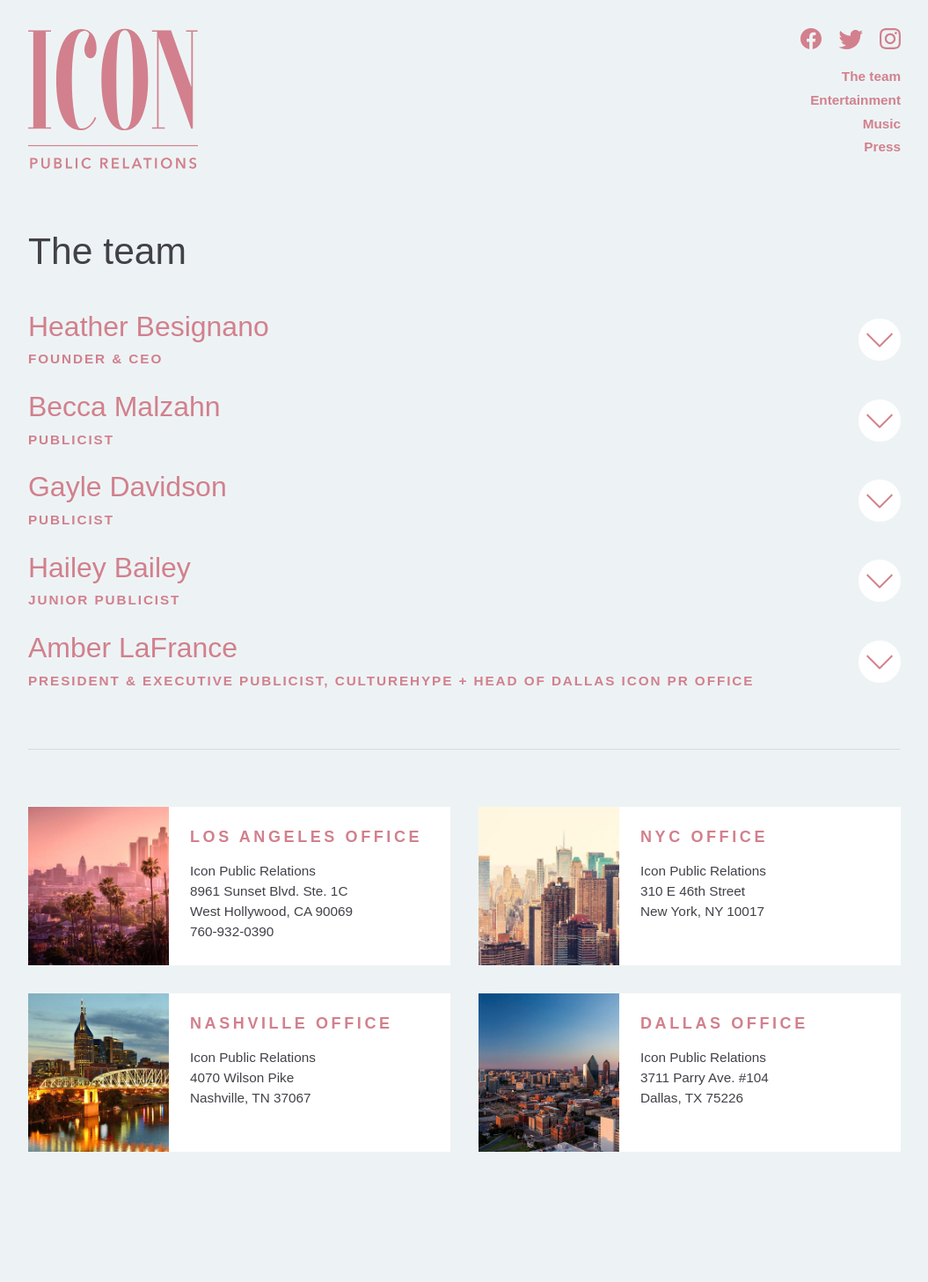
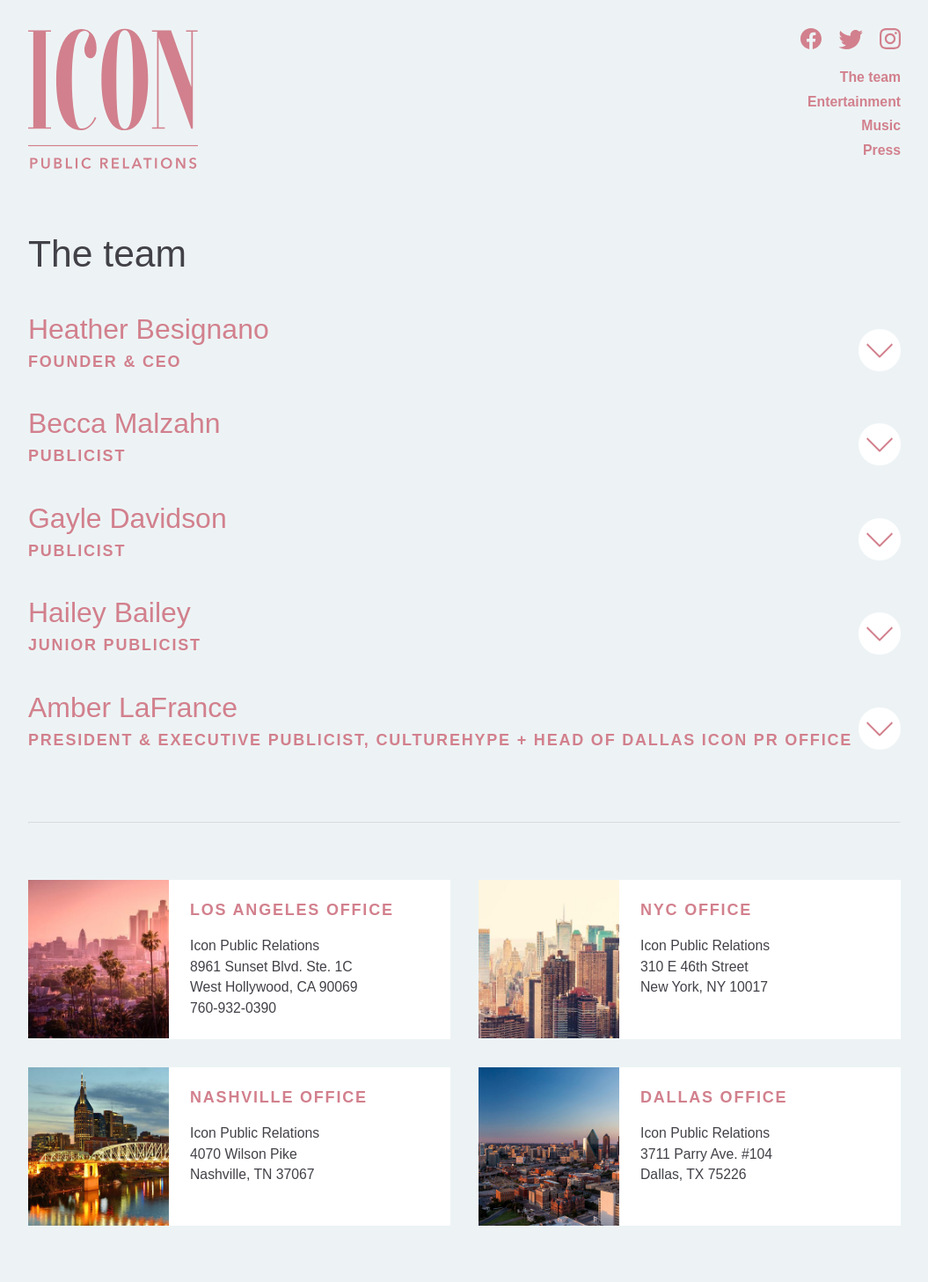
Before and after one commit to jgilyead/icon-pr, a Jekyll site: the page built from team/index.html, in a window 1280 px wide. Shown: the whole page at 88% size, without its empty margins (112-1167 px from the left). Built offline with Jekyll 4.4.1, drawn with Linux system fonts in a browser that asks for light colours; nearby versions of some CDN libraries; some web fonts are replaced; before the commit the page ends 1373 px from its top, so only the background shows below that.

Commit message:
Update typography

```diff
--- a/assets/css/base.scss
+++ b/assets/css/base.scss
@@ -16,12 +16,6 @@
   line-height: 0;
 }
 
-p {
-  text-align: left;
-  line-height: $line-height;
-  margin: 0 0 1em 0;
-}
-
 a {
   color: $brand-color;
   text-decoration: none;
@@ -29,39 +23,6 @@
   &:hover {
     color: $ink;
   }
-}
-
-h1, h2, h3 {
-  line-height: 1.15;
-  margin-top: 0;
-}
-
-h1 {
-  color: $ink;
-  //font-size: 1.5em;
-  font-weight: $regular;
-  margin: 0 0 1em;
-  padding: 0;
-
-  @media (min-width: 24rem) {
-    //font-size: 2em;
-  }
-}
-
-h2 {
-  color: $brand-color;
-  //font-size: 1.75em;
-  font-weight: $regular;
-  padding: 0;
-}
-
-h3 {
-  color: $brand-color;
-  //font-size: 0.85em;
-  font-weight: $bold;
-  letter-spacing: 0.2em;
-  padding: 0;
-  text-transform: uppercase;
 }
 
 hr {
@@ -88,5 +49,5 @@
 }
 
 @mixin small-text() {
-  font-size: 0.85em;
+  font-size: 0.875em;
 }
--- a/assets/css/components/accordion.scss
+++ b/assets/css/components/accordion.scss
@@ -37,7 +37,7 @@
 }
 
 .accordion-card-title {
-  margin: 0;
+  margin: 0 0 0.5rem 0;
   padding: 0;
 }
 
--- a/assets/css/typography.scss
+++ b/assets/css/typography.scss
@@ -57,3 +57,34 @@
 h1 {  @extend .f4;  }
 h2 {  @extend .f3;  }
 h3 {  @extend .f1;  }
+
+h1, h2, h3 {
+  line-height: 1.15;
+  margin: 0 0 1em 0;
+}
+
+h1 {
+  color: $ink;
+  font-weight: $regular;
+  padding: 0;
+}
+
+h2 {
+  color: $brand-color;
+  font-weight: $regular;
+  padding: 0;
+}
+
+h3 {
+  color: $brand-color;
+  font-weight: $bold;
+  letter-spacing: 0.1em;
+  padding: 0;
+  text-transform: uppercase;
+}
+
+p {
+  text-align: left;
+  line-height: $line-height;
+  margin: 0 0 1em 0;
+}
--- a/team/index.html
+++ b/team/index.html
@@ -10,7 +10,7 @@
   <div class="accordion-header">
     <div>
       <h2 class="accordion-card-title">{{ member.name }}</h2>
-      <p class="accordion-card-subtitle">{{ member.role }}</p>
+      <h3>{{ member.role }}</h3>
     </div>
     <div>
       <img class="icon-dropdown" src="/assets/images/icons/icon-dropdown.svg" alt="">
```
